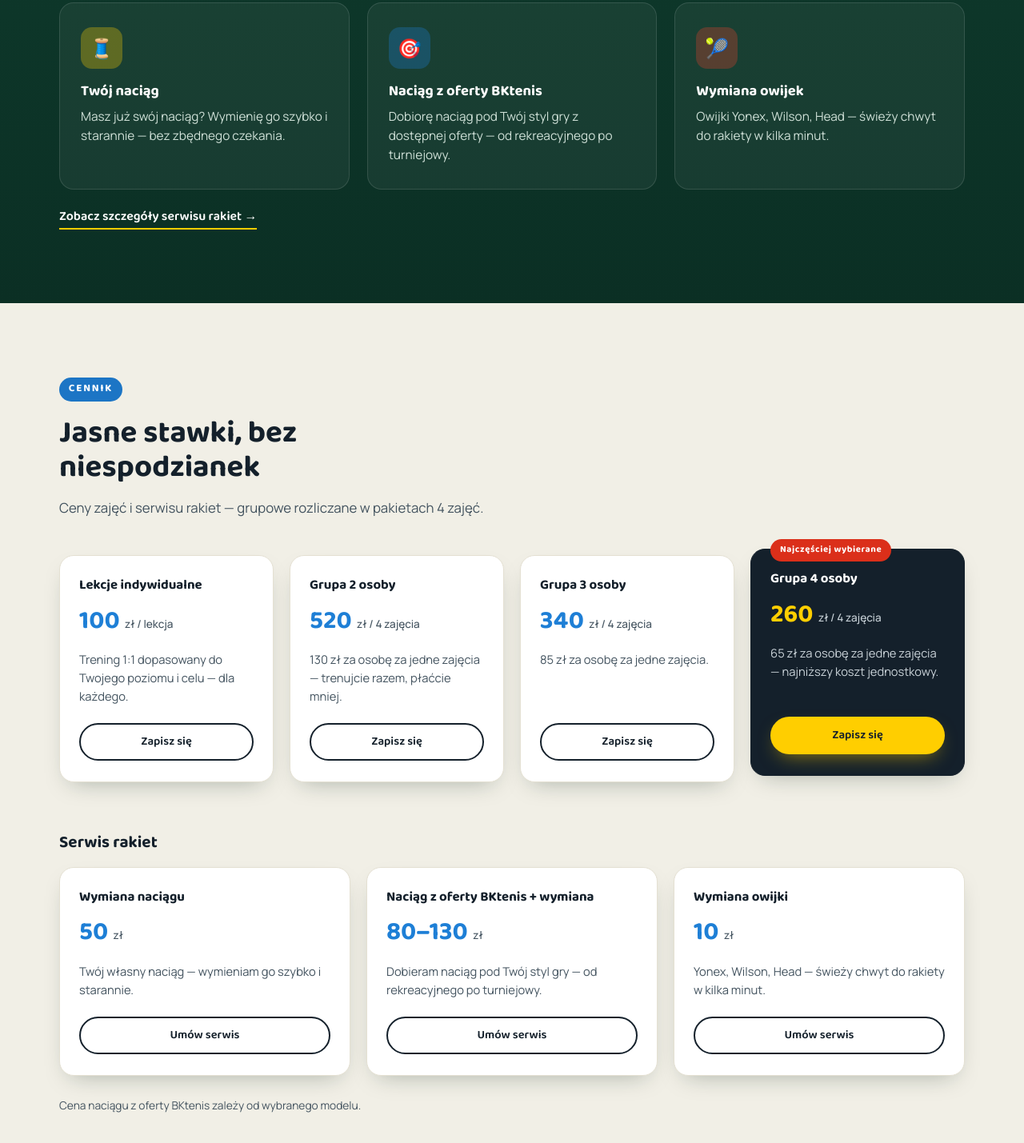
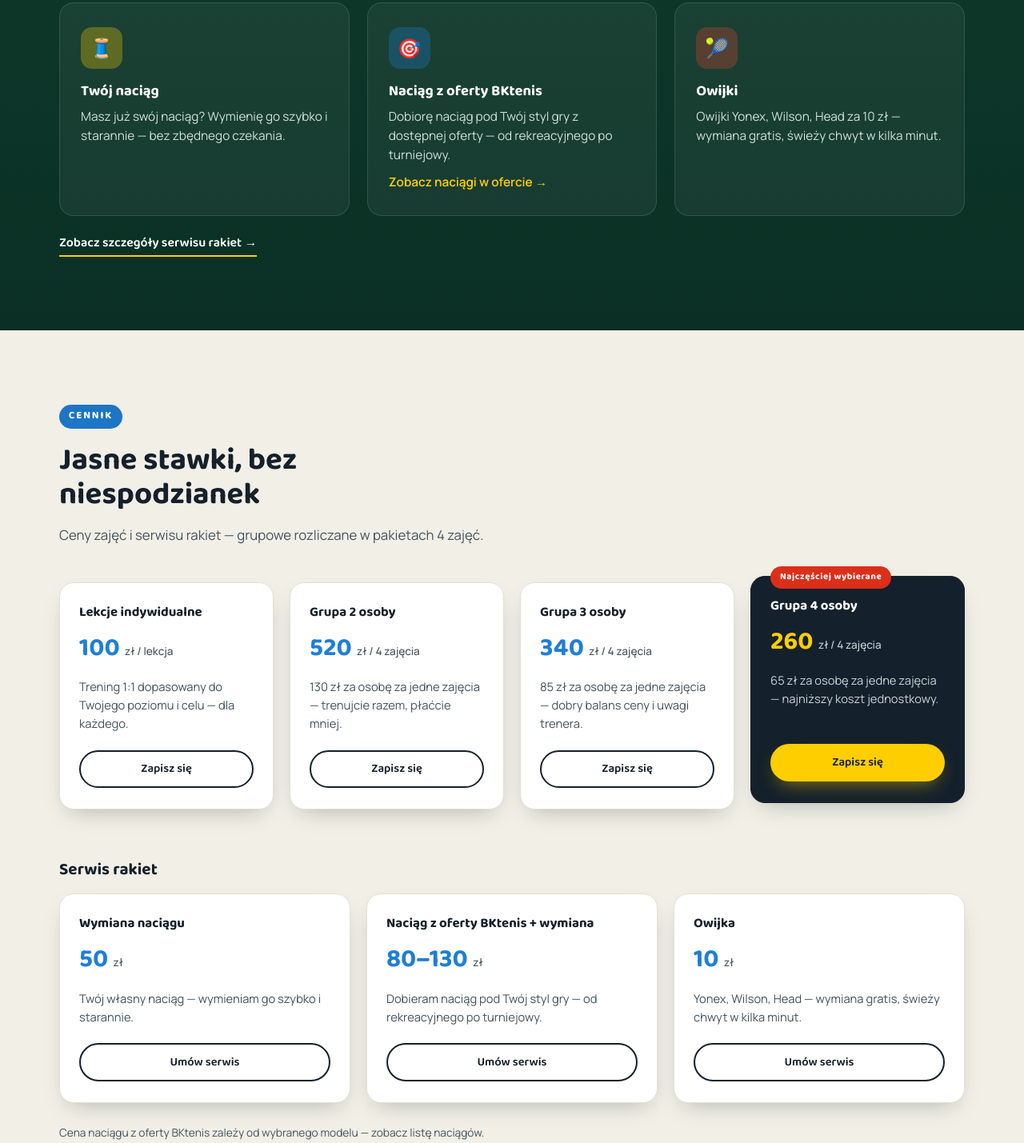
Before and after one commit to bkrekora/bktenis-strona, a plain HTML site: page index.html in a window 1280 px wide. Shown: the part 4310-5739 px from the top of the page at 80% size. Drawn offline with Linux system fonts and the light colour scheme.

Commit message:
Grupa 3: opis, ujednolicenie owijki, linki do listy naciągów
Co-Authored-By: Claude Opus 5.5 <noreply@anthropic.com>
Claude-Session: https://claude.ai/code/session_01B9brQ8b7h1AvoNCFFxPDZi

```diff
--- a/index.html
+++ b/index.html
@@ -317,12 +317,12 @@ document.documentElement.dataset.season = (function(){
       <article class="card card--dark">
         <div class="card__icon" style="--c:var(--blue)">🎯</div>
         <h3>Naciąg z oferty BKtenis</h3>
-        <p>Dobiorę naciąg pod Twój styl gry z dostępnej oferty — od rekreacyjnego po turniejowy.</p>
+        <p>Dobiorę naciąg pod Twój styl gry z dostępnej oferty — od rekreacyjnego po turniejowy. <a href="serwis-rakiet-chorzow.html#naciagi" class="card__link">Zobacz naciągi w ofercie →</a></p>
       </article>
       <article class="card card--dark">
         <div class="card__icon" style="--c:var(--red)">🎾</div>
-        <h3>Wymiana owijek</h3>
-        <p>Owijki Yonex, Wilson, Head — świeży chwyt do rakiety w kilka minut.</p>
+        <h3>Owijki</h3>
+        <p>Owijki Yonex, Wilson, Head za 10 zł — wymiana gratis, świeży chwyt w kilka minut.</p>
       </article>
     </div>
     <a href="serwis-rakiet-chorzow.html" class="link-arrow link-arrow--light">Zobacz szczegóły serwisu rakiet →</a>
@@ -354,7 +354,7 @@ document.documentElement.dataset.season = (function(){
       <div class="price-card">
         <h3 class="price-card__title">Grupa 3 osoby</h3>
         <p class="price-card__price">340 <span>zł / 4 zajęcia</span></p>
-        <p class="price-card__desc">85 zł za osobę za jedne zajęcia.</p>
+        <p class="price-card__desc">85 zł za osobę za jedne zajęcia — dobry balans ceny i uwagi trenera.</p>
         <a href="#kontakt" class="btn btn--outline btn--sm">Zapisz się</a>
       </div>
 
@@ -384,13 +384,13 @@ document.documentElement.dataset.season = (function(){
       </div>
 
       <div class="price-card">
-        <h3 class="price-card__title">Wymiana owijki</h3>
+        <h3 class="price-card__title">Owijka</h3>
         <p class="price-card__price">10 <span>zł</span></p>
-        <p class="price-card__desc">Yonex, Wilson, Head — świeży chwyt do rakiety w kilka minut.</p>
+        <p class="price-card__desc">Yonex, Wilson, Head — wymiana gratis, świeży chwyt w kilka minut.</p>
         <a href="#kontakt" class="btn btn--outline btn--sm">Umów serwis</a>
       </div>
     </div>
-    <p class="price-table__note">Cena naciągu z oferty BKtenis zależy od wybranego modelu.</p>
+    <p class="price-table__note">Cena naciągu z oferty BKtenis zależy od wybranego modelu — <a href="serwis-rakiet-chorzow.html#naciagi">zobacz listę naciągów</a>.</p>
   </div>
 </section>
 
--- a/styles.css
+++ b/styles.css
@@ -1305,3 +1305,5 @@ button{ font-family: inherit; }
 .string-tier--wide{ grid-column: 1 / -1; }
 .string-tier__sub{ font-family: var(--font-body); font-weight:500; font-size:.9rem; color: var(--ink-soft); }
 .string-row--note{ font-size:.9rem; color: var(--ink-soft); font-style: italic; }
+.card__link{ display:block; margin-top:10px; color: var(--yellow); font-weight:600; text-decoration:none; }
+.card__link:hover{ text-decoration:underline; }
```
Also changed, not shown: serwis-rakiet-chorzow.html (+7 -7 lines), tenis-dla-doroslych-chorzow.html (+1 -1 lines), tenis-dla-dzieci-chorzow.html (+1 -1 lines).
